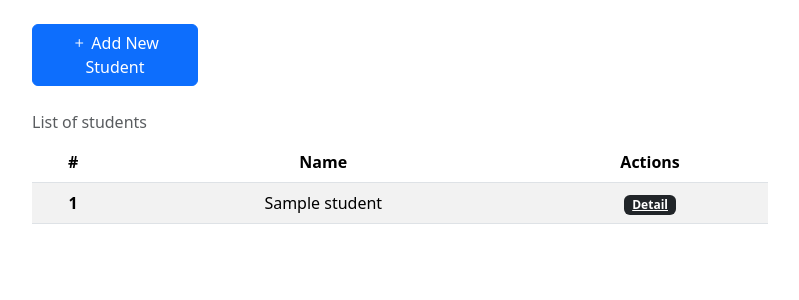
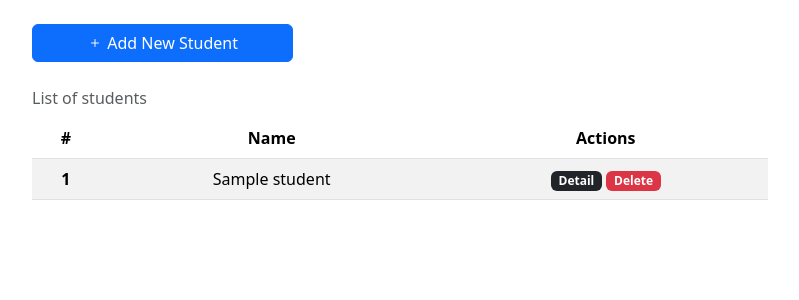
Before and after one commit to harmonify/phpmvc, a PHP site: the page made by app/views/student/index.php in a window 1280 px wide. Shown: the part 56-356 px from the top of the page, without its empty margins (50-849 px from the left). Run offline with PHP 8.4, Linux system fonts and the light colour scheme; the template is opened without the code that fills it: most values are stand-ins (such as "Sample title", 1, 10 or a date in 2020); some libraries are stand-ins or nearby versions.

Commit message:
added delete button and confirmation modal

```diff
--- a/app/views/student/index.php
+++ b/app/views/student/index.php
@@ -7,7 +7,7 @@
   </div>
   <!-- Button to trigger modal -->
   <div class="row mb-3">
-    <div class="col-2">
+    <div class="col-3">
       <button type="button" class="btn btn-primary w-100" data-bs-toggle="modal" data-bs-target="#formModal">
         <i class="bi bi-plus mr-2"></i>
         <span>Add New Student</span>
@@ -32,7 +32,13 @@
           <tr>
             <th scope="row"><?= $i++ ?></th>
             <td><?= $student['name'] ?></td>
-            <td><a href="<?= BASEURL ?>/student/detail/<?= $student["id"] ?>" class="badge bg-dark">Detail</a></td>
+            <td class="text-white">
+              <a href="<?= BASEURL ?>/student/detail/<?= $student["id"] ?>"
+                class="badge bg-dark text-reset text-decoration-none">Detail</a>
+              <a href="<?= BASEURL ?>/student/delete/<?= $student["id"] ?>"
+                class="badge bg-danger text-reset text-decoration-none" data-bs-toggle="modal"
+                data-bs-target="#deleteModal" onclick="passData('<?= $student['name'] ?>')">Delete</a>
+            </td>
           </tr>
           <?php endforeach; ?>
         </tbody>
@@ -41,7 +47,7 @@
   </div>
 </div>
 
-<!-- Modal -->
+<!-- Form Modal -->
 <div class="modal fade" id="formModal" tabindex="-1" aria-labelledby="formModalLabel" aria-hidden="true">
   <div class="modal-dialog modal-dialog-centered">
     <div class="modal-content">
@@ -78,3 +84,28 @@
     </div>
   </div>
 </div>
+
+<!-- Delete Modal -->
+<div class="modal fade" id="deleteModal" tabindex="-1" aria-labelledby="deleteModalLabel" aria-hidden="true">
+  <div class="modal-dialog">
+    <div class="modal-content">
+      <div class="modal-header">
+        <h5 class="modal-title" id="deleteModalLabel">Confirm Delete</h5>
+        <button type="button" class="btn-close" data-bs-dismiss="modal" aria-label="Close"></button>
+      </div>
+      <div class="modal-body">
+        Are you sure to delete the student with the name <span id="student-name"></span> ?
+      </div>
+      <div class="modal-footer">
+        <button type="button" class="btn btn-secondary" data-bs-dismiss="modal">Close</button>
+        <button type="button" class="btn btn-primary">Confirm</button>
+      </div>
+    </div>
+  </div>
+</div>
+
+<script defer>
+  function passData(data) {
+    document.querySelector('#student-name').innerText = data;
+  }
+</script>
```
